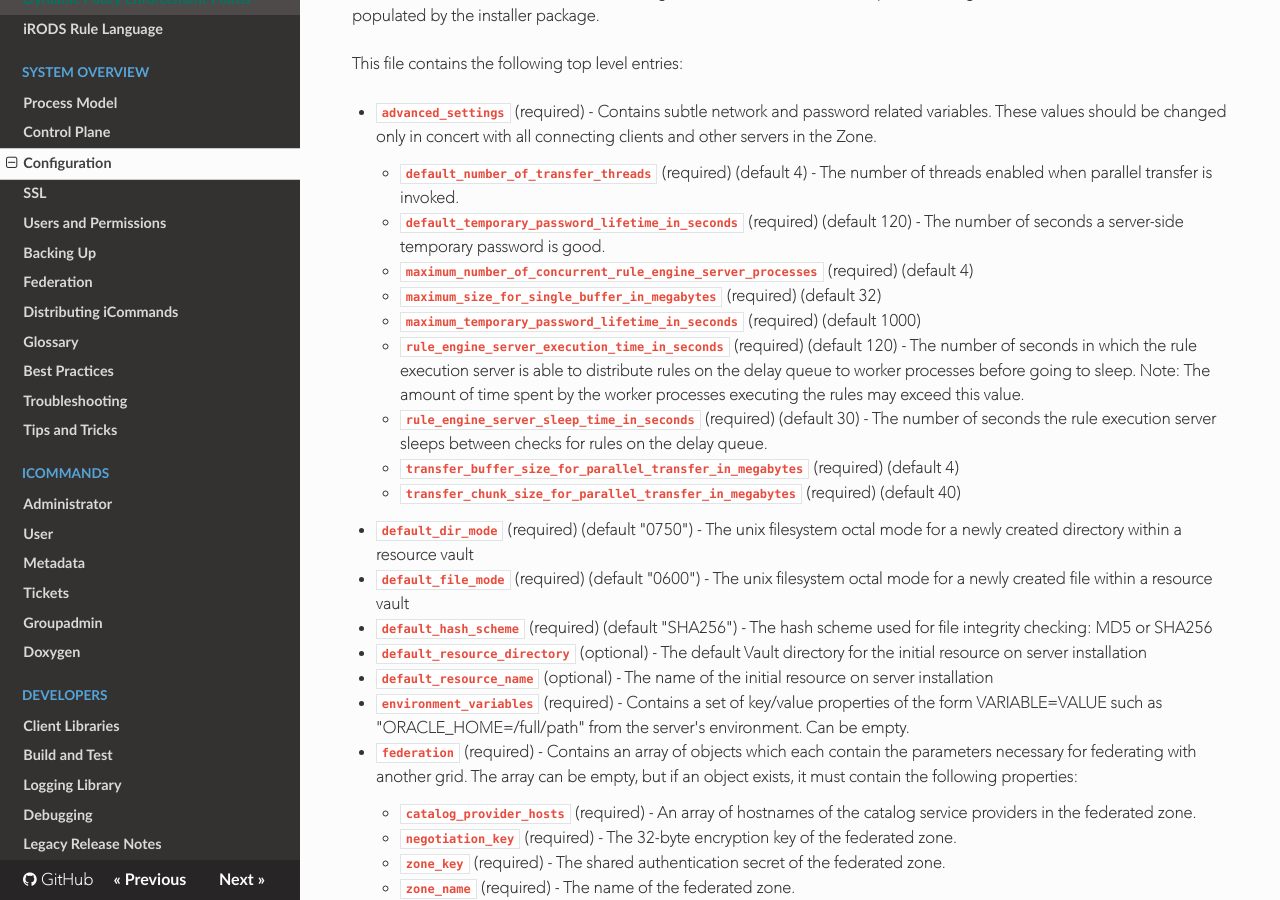
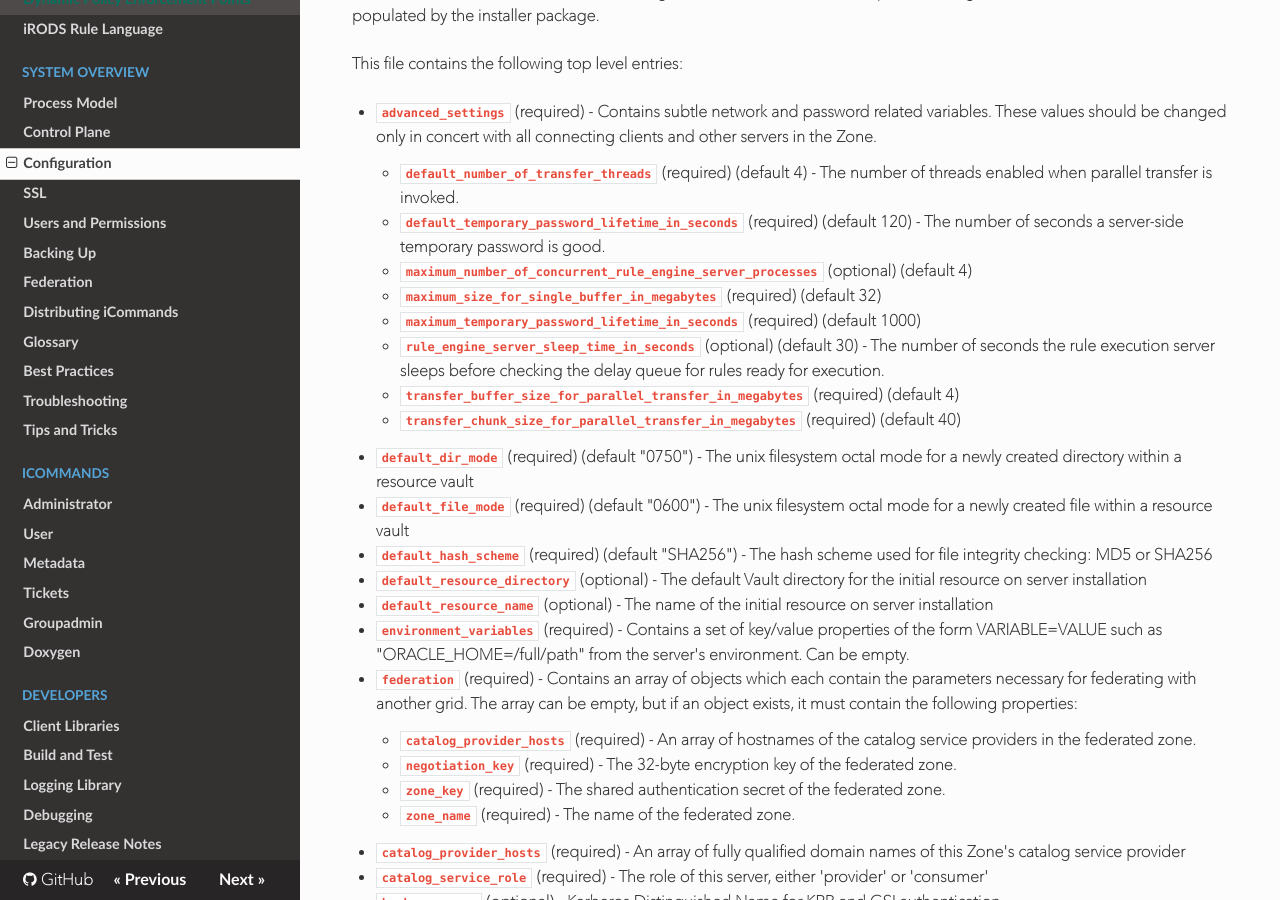
Before and after one commit to irods/irods_docs, an MkDocs documentation site: the page built from docs/system_overview/configuration.md, in a window 1280 px wide and 900 px high, scrolled down 583 px. Built offline with MkDocs 1.6.1, drawn with Linux system fonts in a browser that asks for light colours; nearby versions of some CDN libraries; some of the changed text lies outside the part shown.

Commit message:
[irods/irods#4251] Updates for new RE server implementation

```diff
--- a/docs/system_overview/configuration.md
+++ b/docs/system_overview/configuration.md
@@ -21,15 +21,13 @@ This file contains the following top level entries:
 
     - `default_temporary_password_lifetime_in_seconds` (required) (default 120) - The number of seconds a server-side temporary password is good.
 
-    - `maximum_number_of_concurrent_rule_engine_server_processes` (required) (default 4)
+    - `maximum_number_of_concurrent_rule_engine_server_processes` (optional) (default 4)
 
     - `maximum_size_for_single_buffer_in_megabytes` (required) (default 32)
 
     - `maximum_temporary_password_lifetime_in_seconds` (required) (default 1000)
 
-    - `rule_engine_server_execution_time_in_seconds` (required) (default 120) - The number of seconds in which the rule execution server is able to distribute rules on the delay queue to worker processes before going to sleep. Note: The amount of time spent by the worker processes executing the rules may exceed this value.
-
-    - `rule_engine_server_sleep_time_in_seconds` (required) (default 30) - The number of seconds the rule execution server sleeps between checks for rules on the delay queue.
+    - `rule_engine_server_sleep_time_in_seconds` (optional) (default 30) - The number of seconds the rule execution server sleeps before checking the delay queue for rules ready for execution.
 
     - `transfer_buffer_size_for_parallel_transfer_in_megabytes` (required) (default 4)
 
@@ -217,6 +215,7 @@ A service account environment file contains all of the client environment entrie
   - `irods_authentication_scheme` (optional) - This user's iRODS authentication method, currently: "pam", "krb", "gsi" or "native"
   - `irods_client_server_negotiation` (required) - Set to "request_server_negotiation" indicating advanced negotiation is desired, for use in enabling SSL and other technologies
   - `irods_client_server_policy` (required) - "CS_NEG_REFUSE" for no SSL, "CS_NEG_REQUIRE" to demand SSL, or "CS_NEG_DONT_CARE" to allow the server to decide
+  - `irods_connection_pool_refresh_time_in_seconds` (optional) (default 300) - Number of seconds after which an existing connection in a connection pool is refreshed
   - `irods_control_plane_port` (optional) - The port on which the control plane operates.
   - `irods_control_plane_key` (optional) - The encryption key required for communicating with the iRODS grid control plane.
   - `irods_cwd` (required) - The current working directory within iRODS
```
